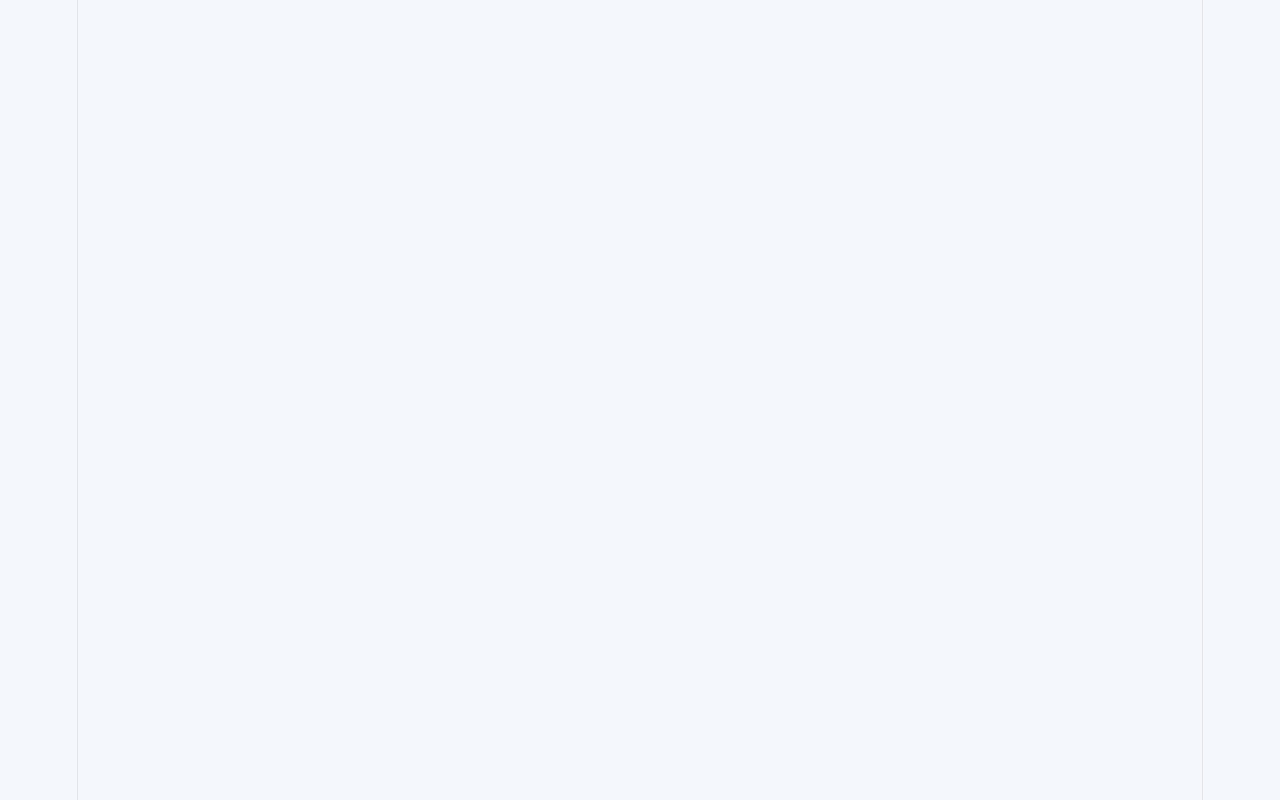
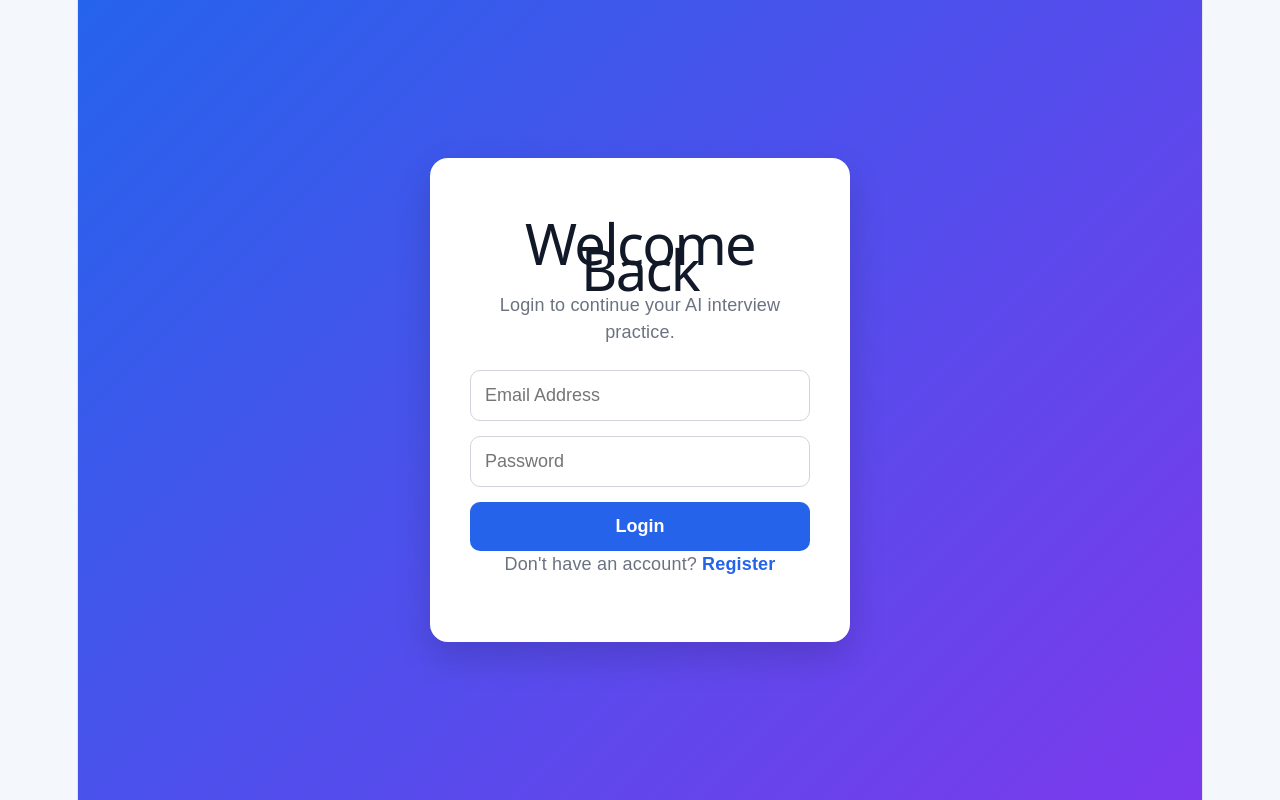
Before and after one commit to tanixxq/AI_MOCK_INTERVIEWER, a React (Vite) app in the folder Frontend/: page /login in a window 1280 px wide. Before the commit this address had no page. Built offline with nearby package versions, Linux system fonts and the light colour scheme.

Commit message:
Add login page with JWT authentication

```diff
--- a/Frontend/src/App.jsx
+++ b/Frontend/src/App.jsx
@@ -3,12 +3,14 @@ import Interview from "./Pages/Interview";
 import Report from "./Pages/Report";
 import Home from "./Pages/Home";
 import Register from "./Pages/Register";
+import Login from "./Pages/Login";
 
 function App() {
   return (
     <BrowserRouter>
       <Routes>
         <Route path="/" element={<Home />} />
+        <Route path="/login" element={<Login />} />
         <Route path="/register" element={<Register />} />
         <Route path="/interview/:id" element={<Interview />} />
         <Route path="/report/:id" element={<Report/>}/>
--- /dev/null
+++ b/Frontend/src/Pages/Login.css
@@ -0,0 +1,95 @@
+.login-container{
+    min-height:100vh;
+    display:flex;
+    justify-content:center;
+    align-items:center;
+    background:linear-gradient(135deg,#2563eb,#7c3aed);
+    padding:20px;
+}
+
+
+.login-card{
+    width:100%;
+    max-width:420px;
+    background:white;
+    padding:40px;
+    border-radius:18px;
+    box-shadow:0 15px 35px rgba(0,0,0,.15);
+}
+
+
+.login-card h1{
+    text-align:center;
+    margin-bottom:10px;
+    color:#111827;
+}
+
+
+.login-card p{
+    text-align:center;
+    color:#6b7280;
+    margin-bottom:25px;
+}
+
+
+.login-card form{
+    display:flex;
+    flex-direction:column;
+    gap:15px;
+}
+
+
+.login-card input{
+    padding:14px;
+    border:1px solid #d1d5db;
+    border-radius:10px;
+    font-size:1rem;
+    outline:none;
+}
+
+
+.login-card input:focus{
+    border-color:#2563eb;
+}
+
+
+.login-card button{
+    padding:14px;
+    border:none;
+    border-radius:10px;
+    background:#2563eb;
+    color:white;
+    font-size:1rem;
+    font-weight:600;
+    cursor:pointer;
+    transition:.3s;
+}
+
+
+.login-card button:hover{
+    background:#1d4ed8;
+}
+
+
+.login-card button:disabled{
+    opacity:.6;
+    cursor:not-allowed;
+}
+
+
+.error{
+    background:#fee2e2;
+    color:#dc2626;
+    padding:10px;
+    border-radius:8px;
+    text-align:center;
+    margin-bottom:15px;
+}
+
+
+.register-text span{
+    color:#2563eb;
+    cursor:pointer;
+    font-weight:600;
+    margin-left:5px;
+}
--- a/Frontend/src/Pages/Login.jsx
+++ b/Frontend/src/Pages/Login.jsx
@@ -0,0 +1,128 @@
+import {useState} from "react";
+import {useNavigate} from "react-router-dom";
+import API from "../Services/api.js";
+import "./Login.css";
+
+const Login=()=>{
+
+    const navigate=useNavigate();
+
+    const [formData,setFormData]=useState({
+        email:"",
+        password:""
+    });
+
+    const [error,setError]=useState("");
+    const [loading,setLoading]=useState(false);
+
+
+    const handleChange=(e)=>{
+        setFormData({
+            ...formData,
+            [e.target.name]:e.target.value
+        });
+    };
+
+
+    const handleSubmit=async(e)=>{
+        e.preventDefault();
+
+        try{
+            setLoading(true);
+            setError("");
+
+            const response=await API.post(
+                "/auth/login",
+                formData
+            );
+
+            localStorage.setItem(
+                "token",
+                response.data.token
+            );
+
+            navigate("/dashboard");
+
+        }catch(error){
+
+            console.log(error);
+
+            setError(
+                error.response?.data?.message ||
+                "Login failed"
+            );
+
+        }finally{
+            setLoading(false);
+        }
+    };
+
+
+    return(
+        <div className="login-container">
+
+            <div className="login-card">
+
+                <h1>Welcome Back</h1>
+
+                <p>
+                    Login to continue your AI interview practice.
+                </p>
+
+
+                {error && (
+                    <div className="error">
+                        {error}
+                    </div>
+                )}
+
+
+                <form onSubmit={handleSubmit}>
+
+                    <input
+                        type="email"
+                        name="email"
+                        placeholder="Email Address"
+                        value={formData.email}
+                        onChange={handleChange}
+                        required
+                    />
+
+
+                    <input
+                        type="password"
+                        name="password"
+                        placeholder="Password"
+                        value={formData.password}
+                        onChange={handleChange}
+                        required
+                    />
+
+
+                    <button disabled={loading}>
+                        {
+                            loading
+                            ?"Logging in..."
+                            :"Login"
+                        }
+                    </button>
+
+                </form>
+
+
+                <p className="register-text">
+                    Don't have an account?
+
+                    <span onClick={()=>navigate("/register")}>
+                        Register
+                    </span>
+
+                </p>
+
+            </div>
+
+        </div>
+    );
+};
+
+export default Login;
```
